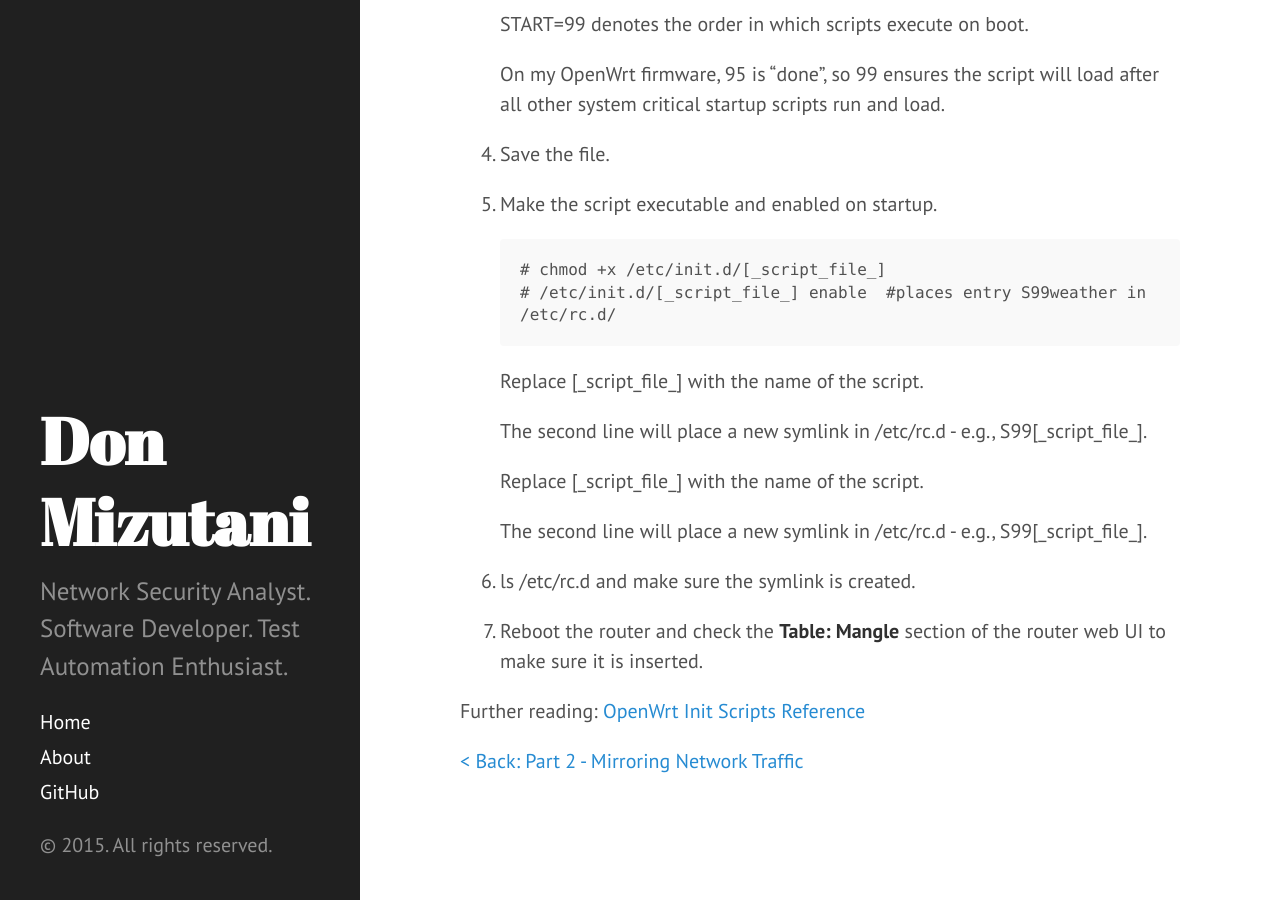
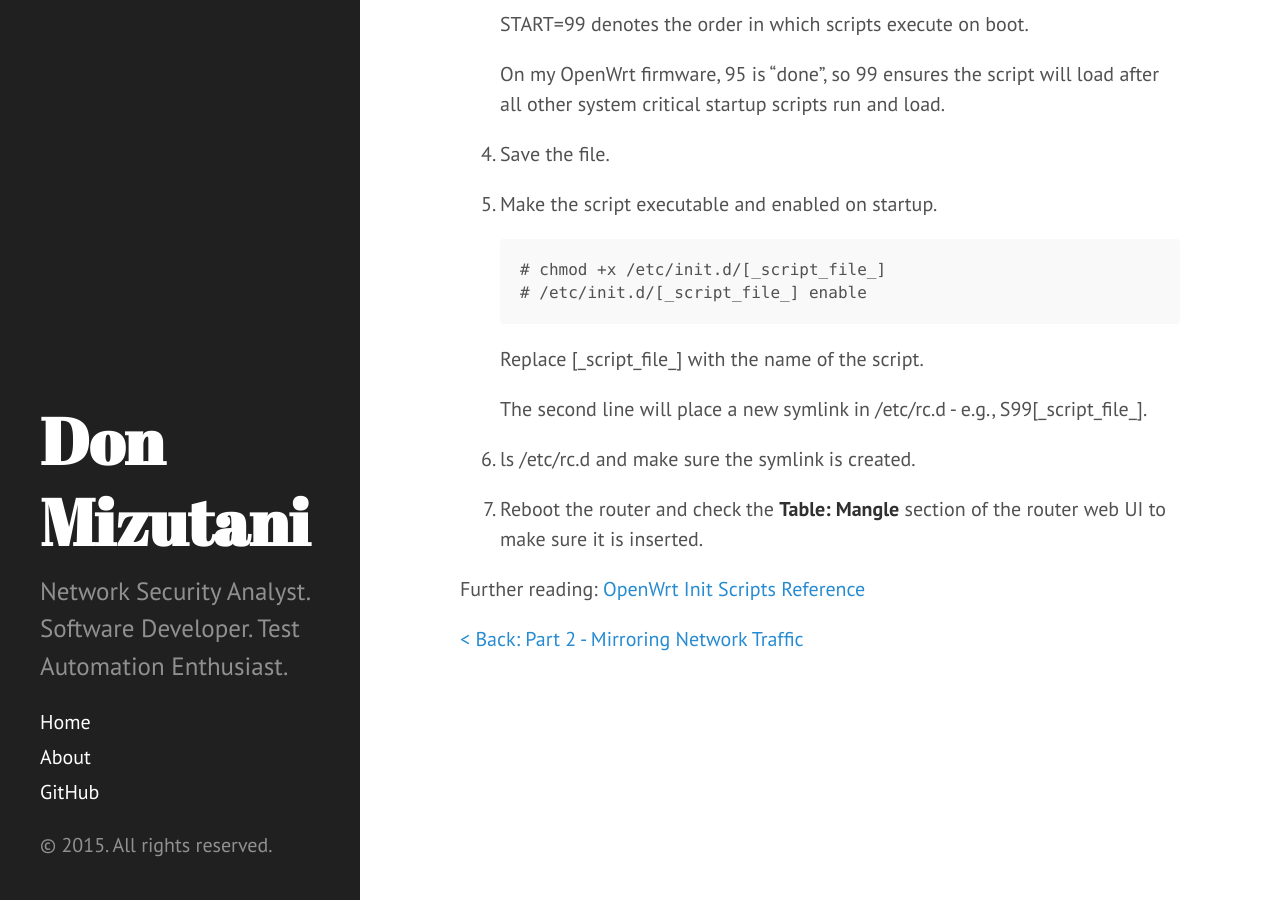
Before and after one commit to donmizutani/dm-newsite, a Jekyll site: the page built from pages/snort/setup/2c-configure-port-mirroring-router-startup.md, in a window 1280 px wide and 900 px high, scrolled down 630 px. Built offline with Jekyll 4.4.1, drawn with Linux system fonts in a browser that asks for light colours; Markdown is read by kramdown in place of the engine named in the settings.

Commit message:
spelling

````diff
--- a/pages/snort/setup/2c-configure-port-mirroring-router-startup.md
+++ b/pages/snort/setup/2c-configure-port-mirroring-router-startup.md
@@ -33,12 +33,8 @@ start() {
 
     ```
 # chmod +x /etc/init.d/[_script_file_]
-# /etc/init.d/[_script_file_] enable  #places entry S99weather in /etc/rc.d/
+# /etc/init.d/[_script_file_] enable
     ```
-
-    Replace [\_script\_file\_] with the name of the script.
-
-    The second line will place a new symlink in /etc/rc.d - e.g., S99[\_script\_file\_].
 
     Replace [\_script\_file\_] with the name of the script.
 
````
Also changed, not shown: pages/snort/setup/2b-enable-port-mirroring.md (+1 -1 lines).
